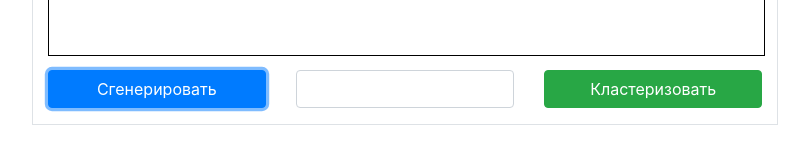
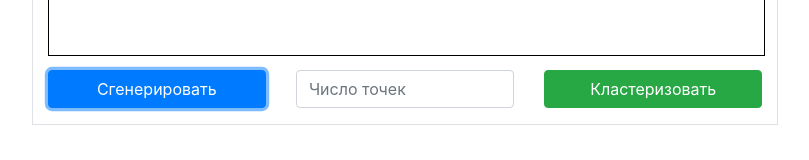
Before and after one commit to chirkovvl/clustering, a plain HTML site: page templates/index.html in a window 1280 px wide. Both pictures are taken after a click on the button "Сгенерировать". Shown: the part 569-729 px from the top of the page, without its empty margins (235-1044 px from the left). Drawn offline with Linux system fonts and the light colour scheme.

Commit message:
Fixed some bags

```diff
--- a/static/js/canvas.js
+++ b/static/js/canvas.js
@@ -51,7 +51,7 @@
 
                 _error: function(message) {
 
-                    alert("Error: " + message);
+                    alert("Внимание: " + message);
 
                 },
 
@@ -152,7 +152,7 @@
                         });
                     }
                     else {
-                        self._error("Поле количества точек пусто");
+                        self._error("Не указано число точек");
                     }
                 },
 
--- a/static/js/model.js
+++ b/static/js/model.js
@@ -31,7 +31,7 @@
                                         <button id="gbutton" class="btn btn-primary btn-block">Сгенерировать</button>
                                     </div>
                                     <div class="col">
-                                        <input id="npoints" type="text" class="form-control">
+                                        <input id="npoints" type="text" placeholder="Число точек" class="form-control">
                                     </div>
                                     <div class="col">
                                         <button id="cbutton" class="btn btn-success btn-block">Кластеризовать</button>
```
Also changed, not shown: templates/index.html (+1 -1 lines).
